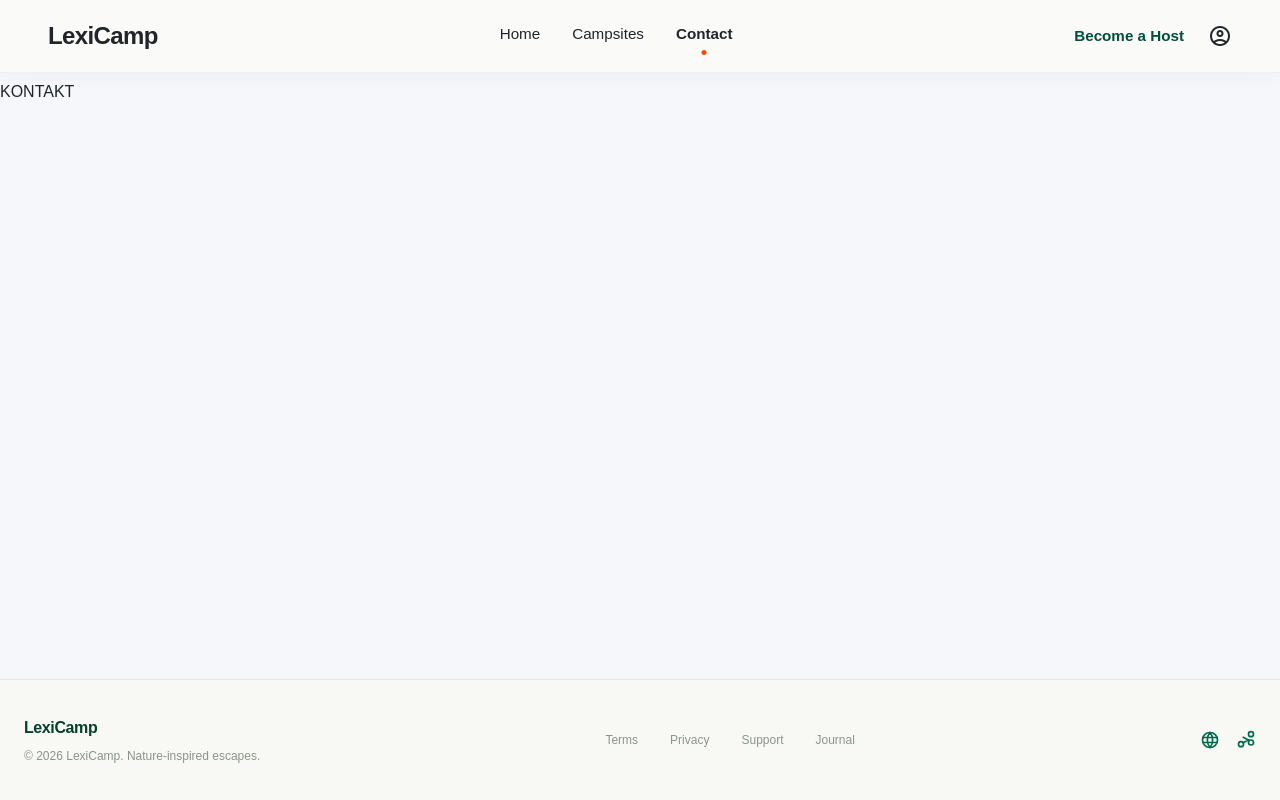
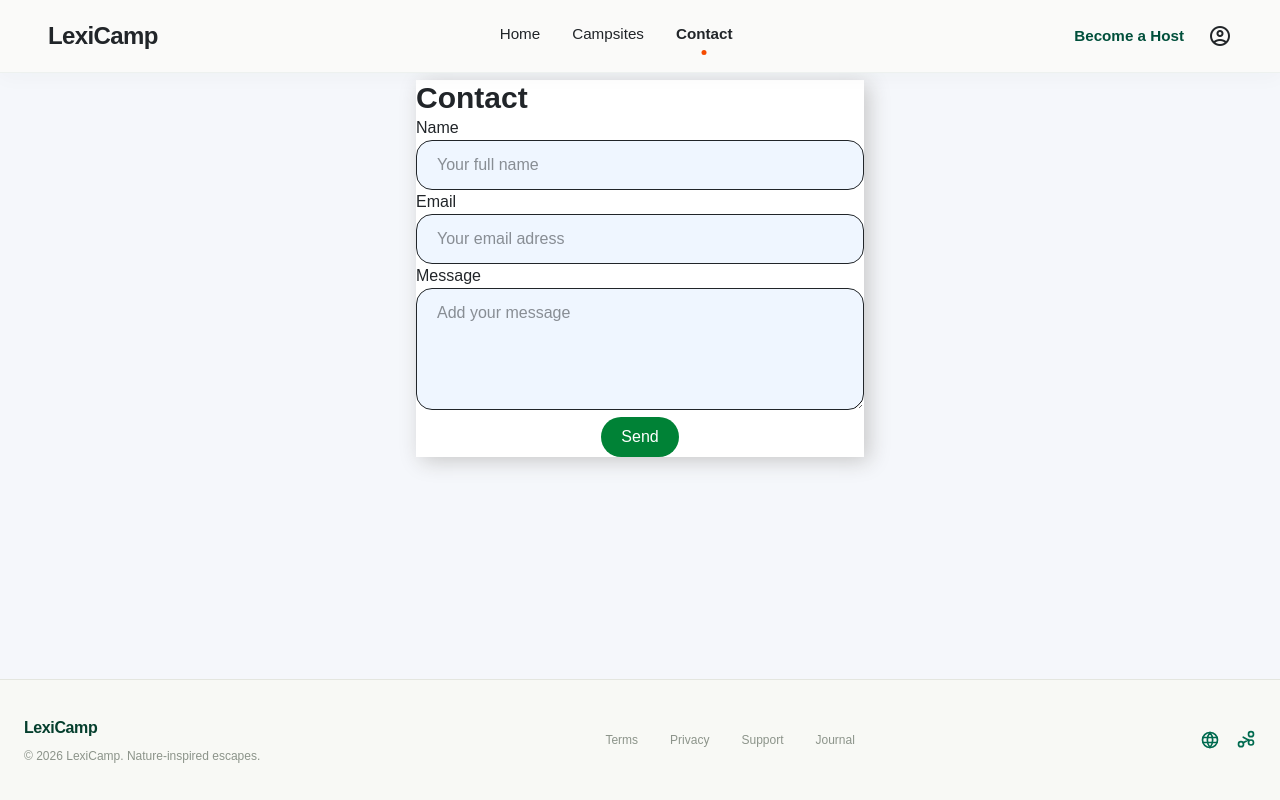
Before and after one commit to aLexicon99/LexiCamp-Booking, a Next.js app: page /contact in a window 1280 px wide. Built offline with nearby package versions, Linux system fonts and the light colour scheme.

Commit message:
Created a new contact page

```diff
--- a/app/contact/page.js
+++ b/app/contact/page.js
@@ -1,10 +1,35 @@
 "use client";
+import Button from "@/components/Button";
 
 export default function Contact() {
+
+  function showSendMessage() {
+     // document.getElementById("sendMessage").classList.remove("hidden");
+     alert("We have recieved your message, and will get back to you as soon as possible!");
+  }
+
   return (
     <>
-      <div>
-        <h1>KONTAKT</h1>
+      <div className="max-w-md bg-white mx-auto my-[50] px-[30] py-[30] rounded-[20] shadow-[5px_4px_20px_rgb(200,200,200)] ">
+        <h1 className="text-3xl font-extrabold mb-[25] m-auto block" >Contact</h1>
+
+        <form id="contactForm" onSubmit={ () => { showSendMessage()} }>
+            <label for="nameInput" className="block">Name</label>
+            <input id="nameInput" type="text" placeholder="Your full name" required className="w-full px-5 py-3 mb-[25] border-solid border-gray bg-blue-50 rounded-lg border"/>
+
+            <label for="emailInput" className="block">Email</label>
+            <input id="emailInput" type="text" placeholder="Your email adress" required className="w-full px-5 py-3 mb-[25] border-solid border-gray bg-blue-50 rounded-lg border"/>
+
+            <label for="messageTextArea" className="block">Message</label>
+            <textarea id="messageTextArea" type="text" placeholder="Add your message" required rows="4" className="w-full px-5 py-3 border-solid border-gray bg-blue-50 border rounded-lg"/>
+
+            <Button variant="primary" extraCssClasses="mt-[20] m-auto block pl-[60] pr-[60]">Send</Button>
+
+            <div id="sendMessage" className="hidden text-white bg-green-700 px-[20] py-[10] mt-[20] rounded-lg" >
+              We have recieved your message, and will get back to you as soon as possible!
+            </div>
+        </form>
+
       </div>
     </>
   );
```
